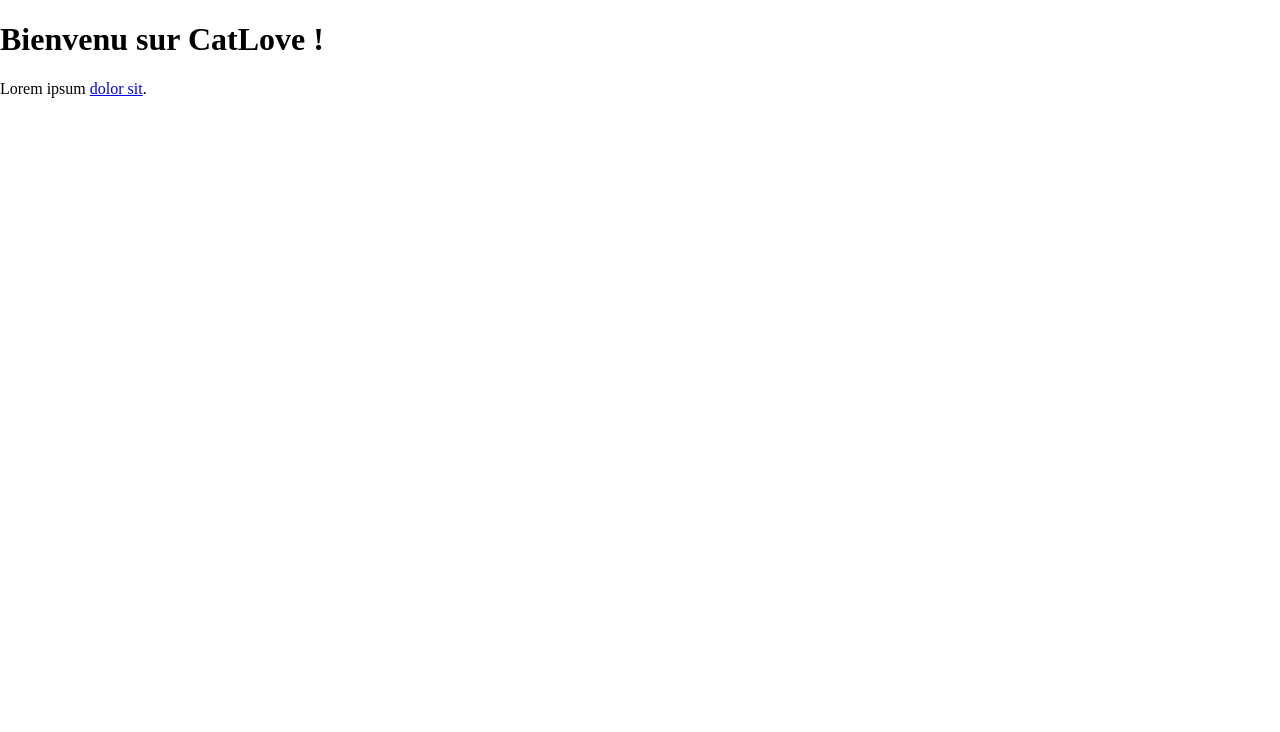
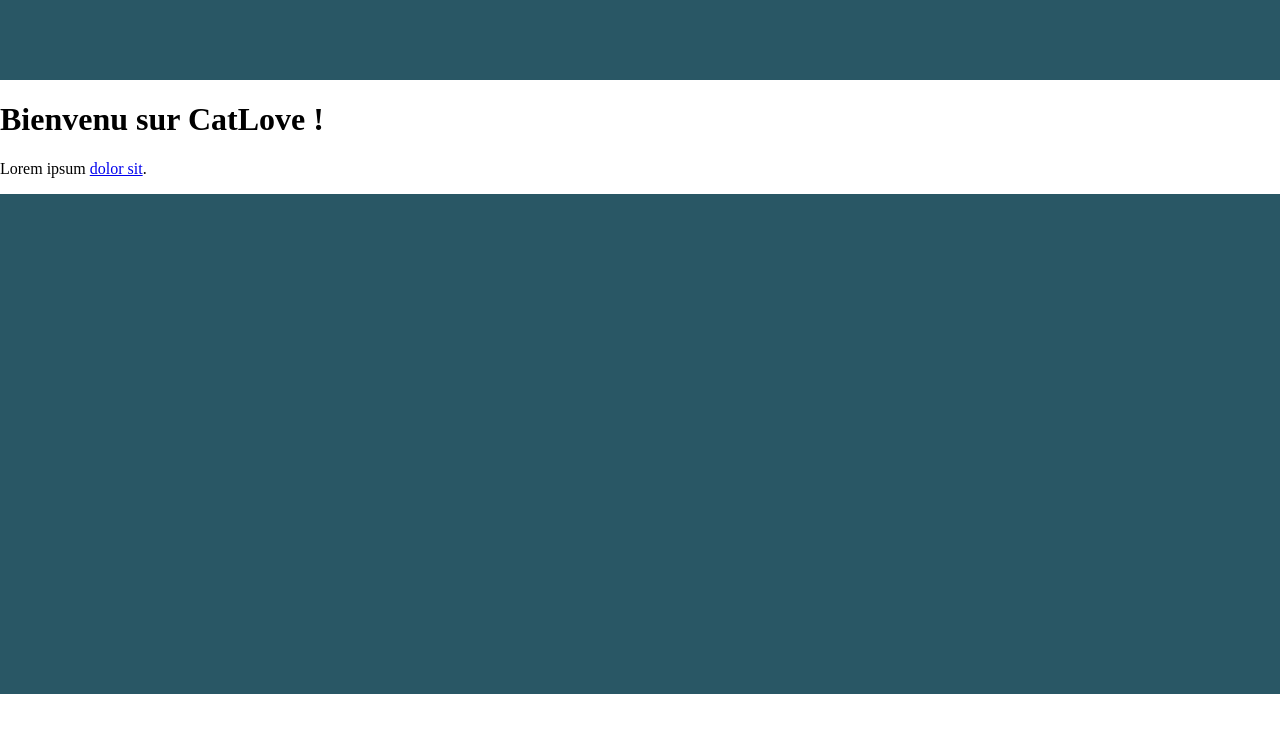
Before and after one commit to Djeg/cat-love, a plain HTML site: page index.html in a window 1280 px wide. Drawn offline with Linux system fonts and the light colour scheme.

Commit message:
Exo 1 correction

```diff
--- a/index.html
+++ b/index.html
@@ -7,13 +7,15 @@
 <!--
     Commence un document HTML
 -->
-<html>
+<html lang="fr">
     <!--
         Configure "l'onglet" de notre page web
     -->
     <head>
         <!-- Titre de l'onglet -->
         <title>CatLove - Nos amis les chats</title>
+        <meta charset="utf-8" />
+        <meta lang="fr" />
 
         <!--
             Lien vers des resources externe qui Configure
--- a/style.css
+++ b/style.css
@@ -2,3 +2,13 @@ html, body {
     margin: 0;
     padding: 0;
 }
+
+header {
+    background-color: #295765;
+    min-height: 80px;
+}
+
+footer {
+    background-color: #295765;
+    min-height: 500px;
+}
```
